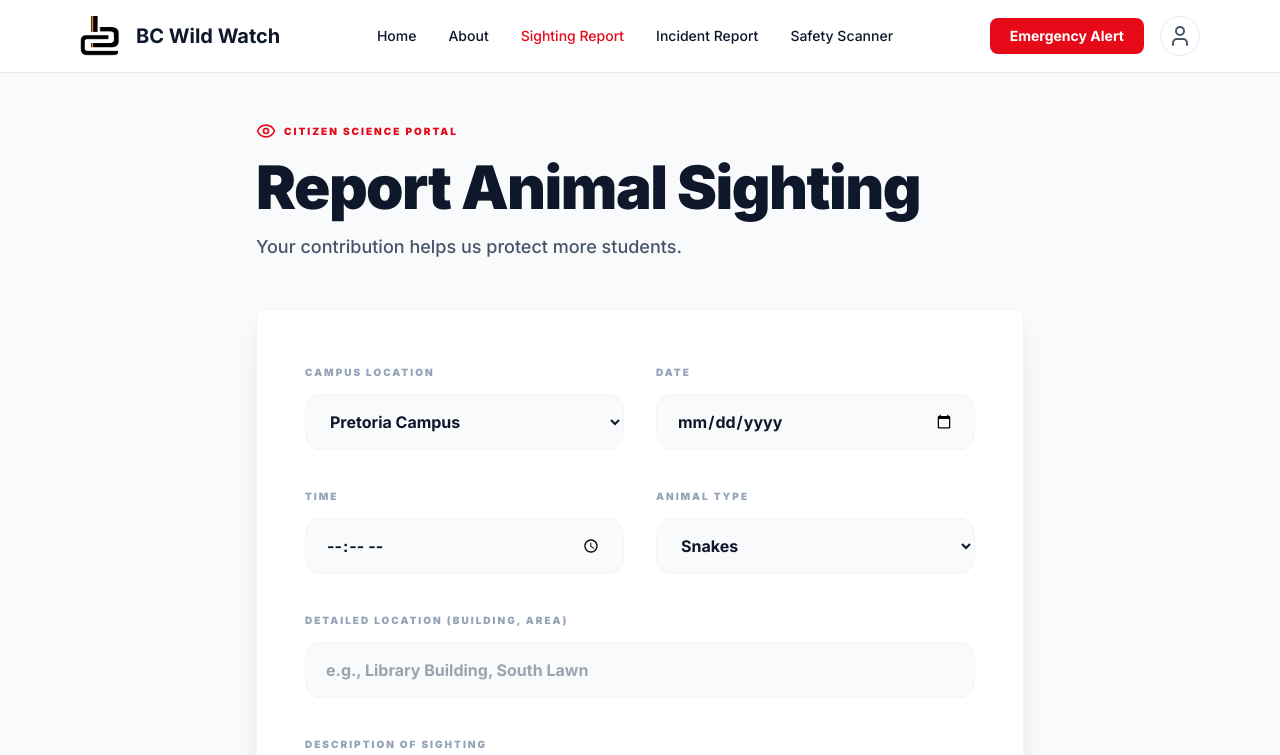
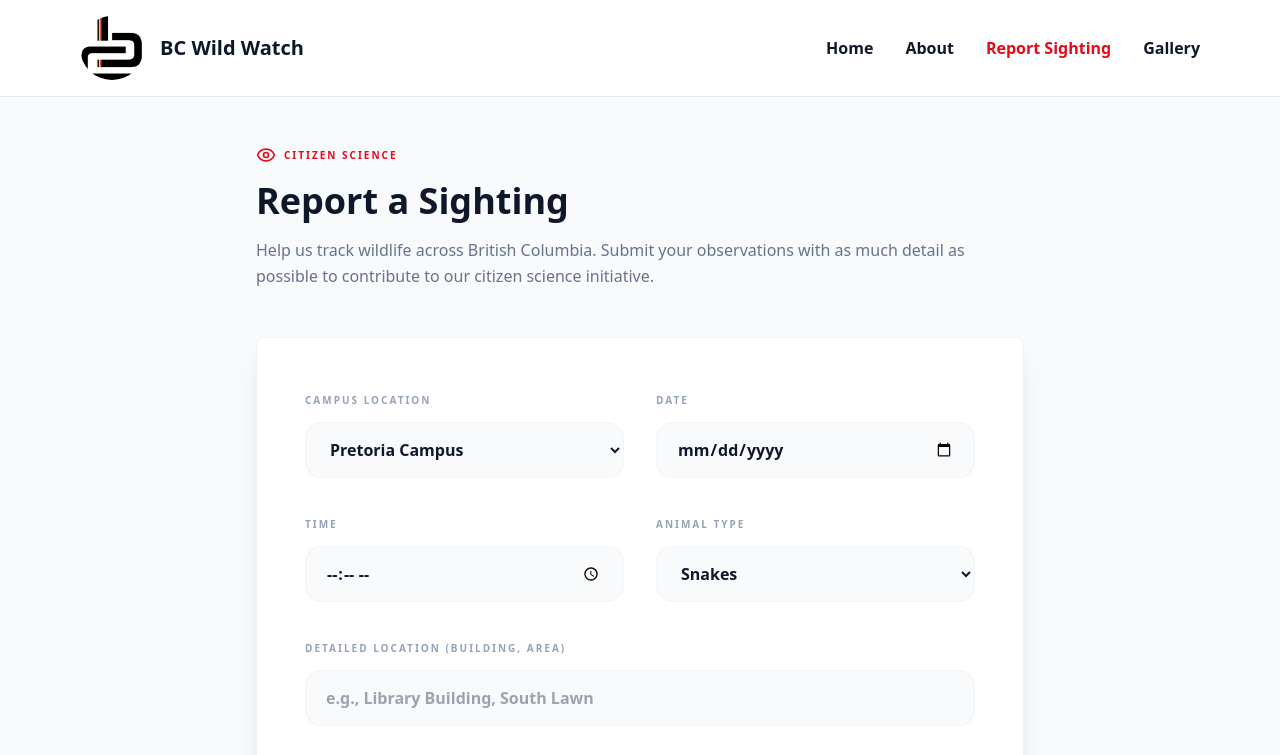
Before and after one commit to pmokadi/BC-WildWatch, a website: page public/sighting.html in a window 1280 px wide. Shown: the top 755 px of the page. Drawn offline with nearby package versions, Linux system fonts and the light colour scheme.

Commit message:
Add comprehensive HTML comments to document page structure and form sections

```diff
--- a/public/sighting.html
+++ b/public/sighting.html
@@ -1,14 +1,70 @@
+<!-- ============================================
+     BC Wild Watch - Sighting Report Page
+     Allows users to submit wildlife sightings
+     ============================================ -->
 <!DOCTYPE html>
 <html lang="en">
-<head><meta charset="UTF-8"><meta name="viewport" content="width=device-width, initial-scale=1.0"><title>Report Sighting | BC Wild Watch</title><script src="https://cdn.tailwindcss.com"></script><script src="https://unpkg.com/lucide@latest"></script><link href="https://fonts.googleapis.com/css2?family=Inter:wght@400;500;600;700;800;900&display=swap" rel="stylesheet"><style>body{font-family:Inter,sans-serif}</style></head>
+<head>
+  <!-- Meta tags for character encoding and responsive design -->
+  <meta charset="UTF-8">
+  <meta name="viewport" content="width=device-width, initial-scale=1.0">
+  <title>Report Sighting | BC Wild Watch</title>
+
+  <!-- Tailwind CSS framework for styling -->
+  <script src="https://cdn.tailwindcss.com"></script>
+
+  <!-- Lucide icons for UI elements -->
+  <script src="https://unpkg.com/lucide@latest"></script>
+</head>
+
 <body class="bg-slate-50 text-slate-900">
-  <header class="flex items-center justify-between border-b px-6 py-4 lg:px-20 bg-white sticky top-0 z-50"><a href="index.html" class="flex items-center gap-4"><img src="media/images/logo.jpg" class="h-10 w-10 rounded-lg" alt=""><span class="text-xl font-bold">BC Wild Watch</span></a><nav class="hidden md:flex items-center gap-8 text-sm font-medium"><a href="index.html">Home</a><a href="about.html">About</a><a href="sighting.html" class="text-[#e60a18]">Sighting Report</a><a href="incident.html">Incident Report</a><a href="predictor.html">Safety Scanner</a></nav><div class="hidden md:flex items-center gap-4"><a href="contact.html" class="bg-[#e60a18] text-white px-5 py-2 rounded-lg font-bold text-sm">Emergency Alert</a><div data-auth-slot></div></div><button data-menu-toggle class="md:hidden"><i data-lucide="menu"></i></button></header>
-  <div data-mobile-menu class="hidden md:hidden bg-white border-b p-6 flex flex-col gap-4 font-bold"><a href="index.html">Home</a><a href="about.html">About</a><a href="sighting.html">Sighting Report</a><a href="incident.html">Incident Report</a><a href="predictor.html">Safety Scanner</a><div data-mobile-auth-slot></div></div>
+  <!-- Header section with navigation -->
+  <header class="flex items-center justify-between border-b px-6 py-4 lg:px-20 bg-white sticky top-0 z-50">
+    <a href="index.html" class="flex items-center gap-4">
+      <img src="media/images/logo.jpg" class="w-16 h-16 rounded-full object-cover">
+      <span class="font-black text-xl hidden sm:block">BC Wild Watch</span>
+    </a>
+
+    <!-- Desktop navigation menu -->
+    <nav class="hidden md:flex gap-8 font-bold">
+      <a href="index.html" class="hover:text-[#e60a18]">Home</a>
+      <a href="about.html" class="hover:text-[#e60a18]">About</a>
+      <a href="sighting.html" class="text-[#e60a18]">Report Sighting</a>
+      <a href="gallery.html" class="hover:text-[#e60a18]">Gallery</a>
+    </nav>
+
+    <!-- Mobile menu toggle button -->
+    <button data-menu-toggle class="md:hidden text-2xl">☰</button>
+  </header>
+
+  <!-- Mobile navigation menu (hidden by default) -->
+  <div data-mobile-menu class="hidden md:hidden bg-white border-b p-6 flex flex-col gap-4 font-bold">
+    <a href="index.html">Home</a>
+    <a href="about.html">About</a>
+    <a href="sighting.html">Sighting Report</a>
+    <a href="gallery.html">Gallery</a>
+  </div>
+
+  <!-- Main content area -->
   <main class="flex justify-center py-12 px-6 lg:px-20">
     <div class="w-full max-w-3xl">
+      <!-- Flash messages container for notifications -->
       <div data-flash hidden></div>
-      <div class="mb-12"><div class="flex items-center gap-2 text-[#e60a18] mb-4"><i data-lucide="eye" class="w-5 h-5"></i><span class="font-black uppercase tracking-[0.2em] text-[10px]">Citizen Science Portal</span></div><h1 class="text-4xl md:text-6xl font-black tracking-tight mb-4">Report Animal Sighting</h1><p class="text-slate-600 text-lg font-medium">Your contribution helps us protect more students.</p></div>
+
+      <!-- Page title and description -->
+      <div class="mb-12">
+        <div class="flex items-center gap-2 text-[#e60a18] mb-4">
+          <i data-lucide="eye" class="w-5 h-5"></i>
+          <span class="font-black uppercase tracking-[0.2em] text-[10px]">Citizen Science</span>
+        </div>
+        <h1 class="text-4xl font-black mb-4">Report a Sighting</h1>
+        <p class="text-slate-500 leading-relaxed">Help us track wildlife across British Columbia. Submit your observations with as much detail as possible to contribute to our citizen science initiative.</p>
+      </div>
+
+      <!-- Sighting report form -->
       <form data-sighting-form class="bg-white p-8 md:p-12 rounded-lg shadow-xl border border-slate-100 space-y-8" enctype="multipart/form-data">
+
+        <!-- Campus location and date fields -->
         <div class="grid md:grid-cols-2 gap-8">
           <div>
             <label class="text-[10px] font-black uppercase tracking-[0.2em] text-slate-400">Campus Location</label>
@@ -25,6 +81,7 @@
           </div>
         </div>
 
+        <!-- Time and animal type fields -->
         <div class="grid md:grid-cols-2 gap-8">
           <div>
             <label class="text-[10px] font-black uppercase tracking-[0.2em] text-slate-400">Time</label>
@@ -41,16 +98,19 @@
           </div>
         </div>
 
+        <!-- Detailed location field -->
         <div>
           <label class="text-[10px] font-black uppercase tracking-[0.2em] text-slate-400">Detailed Location (Building, Area)</label>
           <input name="detailed_location" class="mt-3 w-full h-14 px-5 rounded-2xl border border-slate-100 bg-slate-50 font-bold" placeholder="e.g., Library Building, South Lawn">
         </div>
 
+        <!-- Description/notes text area -->
         <div>
           <label class="text-[10px] font-black uppercase tracking-[0.2em] text-slate-400">Description of Sighting</label>
           <textarea name="notes" rows="4" class="mt-3 w-full p-6 rounded-3xl border border-slate-100 bg-slate-50 font-bold" placeholder="Color, size, behavior, any distinctive features..."></textarea>
         </div>
 
+        <!-- Photo upload field -->
         <div>
           <label class="text-[10px] font-black uppercase tracking-[0.2em] text-slate-400">Photo (if available)</label>
           <div class="mt-3 flex items-center gap-4">
@@ -58,10 +118,13 @@
           </div>
         </div>
 
+        <!-- Form submission button -->
         <button type="submit" class="w-full bg-[#e60a18] text-white py-5 rounded-2xl font-black uppercase tracking-widest text-sm hover:bg-black">Submit Observation Report</button>
       </form>
     </div>
   </main>
+
+  <!-- Application JavaScript for form handling and interactions -->
   <script src="assets/js/app.js"></script>
 </body>
 </html>
```
